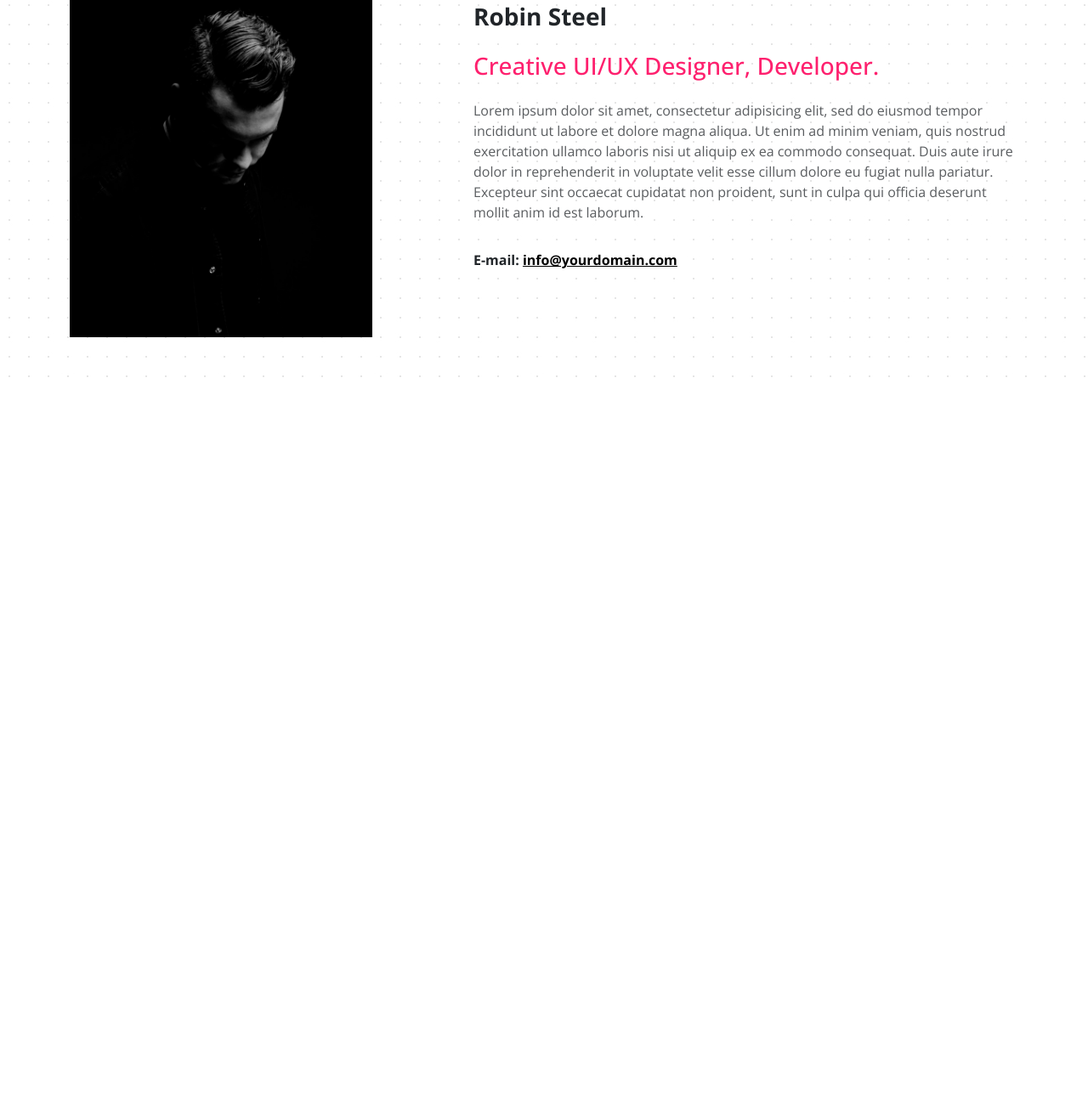
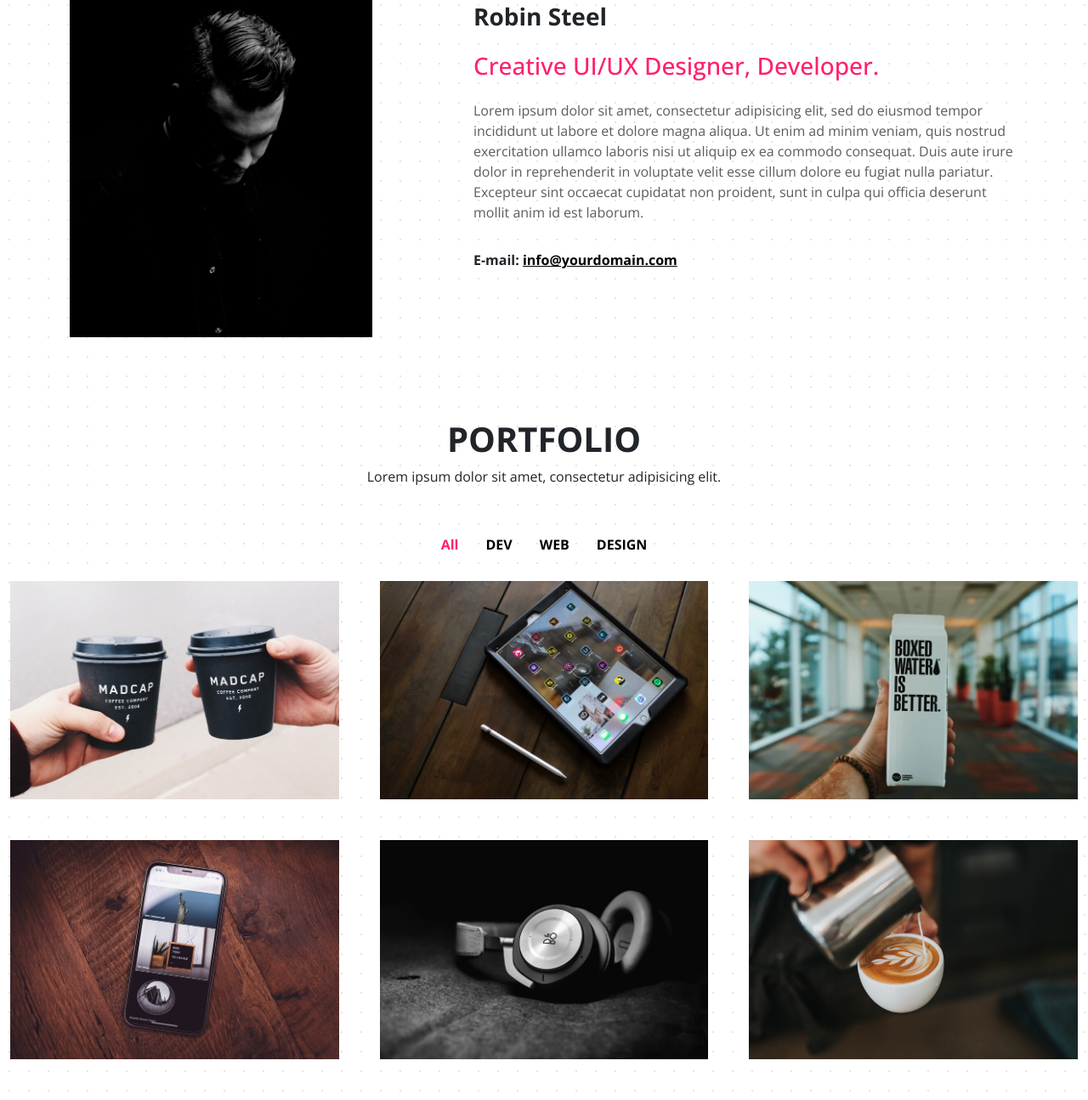
Before and after one commit to Milhemlana/OSAKA-16, a plain HTML site: page index.html in a window 1280 px wide. Shown: the part 1035-2330 px from the top of the page at 85% size. Before the commit the page ends 1480 px from the top, so only its background shows below. Drawn offline with nearby package versions, Linux system fonts and the light colour scheme.

Commit message:
create Portfolio

```diff
--- a/assets/main.css
+++ b/assets/main.css
@@ -24,6 +24,21 @@
 .hero a{
     color: var(--primaryColor);
 }
-.about{
+.about,
+.portfolio{
     background-image: url(./../assets/img/AboutBG.jpg);
 }
+
+ .portfolio .nav-tabs .nav-link.active{
+    color: var(--primaryColor);
+}
+
+.portfolio .nav-link{
+    color: black;
+}
+.portfolio .nav-tabs .nav-link{
+    border: none;
+}
+.portfolio .nav-tabs{
+    border-bottom: none;
+}
--- a/index.html
+++ b/index.html
@@ -88,6 +88,107 @@
     </div>
   </div>
 </section>
+<section class="portfolio py-5">
+  <div class="title text-center mb-5">
+    <h2 class="fs-1 fw-bold text-uppercase">Portfolio</h2>
+    <p>Lorem ipsum dolor sit amet, consectetur adipisicing elit.</p>
+  </div>
+  <nav>
+  <div class="nav nav-tabs justify-content-center" id="nav-tab" role="tablist">
+    <button class="nav-link active fw-bold" id="nav-all-tab" data-bs-toggle="tab" data-bs-target="#nav-all" type="button" role="tab" aria-controls="nav-all" aria-selected="true">All</button>
+    <button class="nav-link fw-bold" id="nav-dev-tab" data-bs-toggle="tab" data-bs-target="#nav-dev" type="button" role="tab" aria-controls="nav-dev" aria-selected="false">DEV</button>
+    <button class="nav-link fw-bold" id="nav-web-tab" data-bs-toggle="tab" data-bs-target="#nav-web" type="button" role="tab" aria-controls="nav-web" aria-selected="false">WEB</button>
+    <button class="nav-link fw-bold" id="nav-design-tab" data-bs-toggle="tab" data-bs-target="#nav-design" type="button" role="tab" aria-controls="nav-design" aria-selected="false">DESIGN</button>
+
+  </div>
+</nav>
+<div class="tab-content mt-4" id="nav-tabContent">
+  <div class="tab-pane fade show active" id="nav-all" role="tabpanel" aria-labelledby="nav-all-tab" tabindex="0">
+    <div class="container-fluid">
+      <div class="row g-5">
+        <div class="col-md-4">
+          <div class="portfolio-image">
+            <img src="./assets/img/portfolio/creativeDesign.jpg" class="img-fluid" />
+          </div>
+        </div>
+         <div class="col-md-4">
+          <div class="portfolio-image">
+            <img src="./assets/img/portfolio/appDesign.jpg" class="img-fluid"/>
+          </div>
+        </div>
+         <div class="col-md-4">
+          <div class="portfolio-image">
+            <img src="./assets/img/portfolio/branding.jpg" class="img-fluid"/>
+          </div>
+        </div>
+         <div class="col-md-4">
+          <div class="portfolio-image">
+            <img src="./assets/img/portfolio/webDevelop.jpg" class="img-fluid"/>
+          </div>
+        </div>
+         <div class="col-md-4">
+          <div class="portfolio-image">
+            <img src="./assets/img/portfolio/3Dmodel.jpg" class="img-fluid"/>
+          </div>
+        </div>
+         <div class="col-md-4">
+          <div class="portfolio-image">
+            <img src="./assets/img/portfolio/appDevelop.jpg" class="img-fluid"/>
+          </div>
+        </div>
+      </div>
+    </div>
+  </div>
+  <div class="tab-pane fade" id="nav-dev" role="tabpanel" aria-labelledby="nav-dev-tab" tabindex="0">
+    <div class="container-fluid">
+      <div class="row g-5">
+         <div class="col-md-4">
+          <div class="portfolio-image">
+            <img src="./assets/img/portfolio/webDevelop.jpg" class="img-fluid"/>
+          </div>
+        </div>
+      </div>
+    </div>
+  </div>
+  <div class="tab-pane fade" id="nav-web" role="tabpanel" aria-labelledby="nav-web-tab" tabindex="0"><div class="container-fluid">
+      <div class="row g-5">
+         <div class="col-md-4">
+          <div class="portfolio-image">
+            <img src="./assets/img/portfolio/appDevelop.jpg" class="img-fluid"/>
+          </div>
+        </div>
+      </div>
+    </div></div>
+  <div class="tab-pane fade" id="nav-design" role="tabpanel" aria-labelledby="nav-design-tab" tabindex="0">
+    <div class="container-fluid">
+      <div class="row g-5">
+        <div class="col-md-4">
+          <div class="portfolio-image">
+            <img src="./assets/img/portfolio/creativeDesign.jpg" class="img-fluid" />
+          </div>
+        </div>
+         <div class="col-md-4">
+          <div class="portfolio-image">
+            <img src="./assets/img/portfolio/appDesign.jpg" class="img-fluid"/>
+          </div>
+        </div>
+         <div class="col-md-4">
+          <div class="portfolio-image">
+            <img src="./assets/img/portfolio/branding.jpg" class="img-fluid"/>
+          </div>
+        </div>
+         <div class="col-md-4">
+          <div class="portfolio-image">
+            <img src="./assets/img/portfolio/3Dmodel.jpg" class="img-fluid"/>
+          </div>
+        </div>
+      </div>
+    </div>
+  </div>
+</div>
+
+
+</section>
 
 </main>
 
```
Also changed, not shown: assets/img/portfolio/3Dmodel.jpg (added), assets/img/portfolio/appDesign.jpg (added), assets/img/portfolio/appDevelop.jpg (added), assets/img/portfolio/branding.jpg (added), assets/img/portfolio/creativeDesign.jpg (added), assets/img/portfolio/webDevelop.jpg (added).
